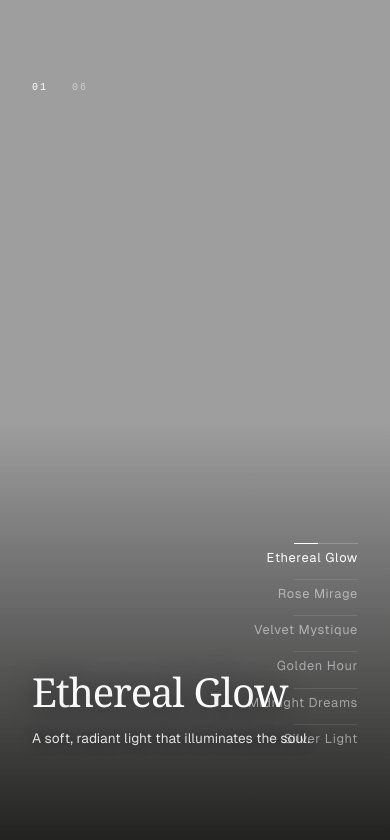
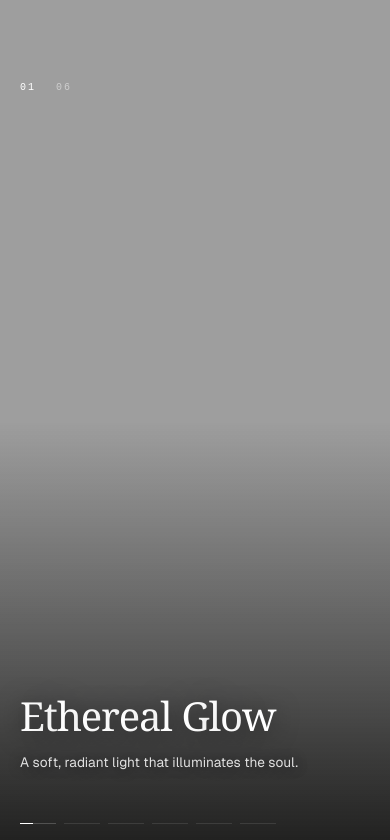
Before and after one commit to paritoshk/researcher_repo_personal_website, a Next.js app: page /demos/lumina in a window 390 px wide. Shown: the top 840 px of the page. Built offline with nearby package versions, Linux system fonts and the light colour scheme.

Commit message:
Mobile: centered dynamic-island nav, scroll-only research slider with touch support, non-overlapping slide nav
Co-Authored-By: Devin AI <158243242+devin-ai-integration[bot]@users.noreply.github.com>

```diff
--- a/app/page.tsx
+++ b/app/page.tsx
@@ -87,7 +87,7 @@ export default function Home() {
             Research
           </h2>
         </div>
-        <Lumina slides={gallerySlides} embedded scrollHijack />
+        <Lumina slides={gallerySlides} embedded scrollHijack autoSlide={false} />
       </section>
 
       <Section id="publications" eyebrow="Selected work" title="Publications">
--- a/components/ui/dynamic-island-nav.tsx
+++ b/components/ui/dynamic-island-nav.tsx
@@ -24,7 +24,7 @@ const DynamicIslandNav = () => {
       initial={{ y: -60, opacity: 0 }}
       animate={{ y: 0, opacity: 1 }}
       transition={{ duration: 0.8, delay: 0.3, ease: [0.16, 1, 0.3, 1] }}
-      className="fixed left-1/2 top-3 z-50 -translate-x-1/2"
+      className="pointer-events-none fixed inset-x-0 top-3 z-50 flex justify-center"
     >
       <motion.div
         animate={{
@@ -34,7 +34,7 @@ const DynamicIslandNav = () => {
           paddingBottom: compact ? 6 : 10,
         }}
         transition={{ duration: 0.4, ease: [0.16, 1, 0.3, 1] }}
-        className="flex items-center gap-3 rounded-full border border-white/10 bg-black/80 shadow-lg shadow-black/40 backdrop-blur-md sm:gap-5 md:gap-8"
+        className="pointer-events-auto flex items-center gap-3 rounded-full border border-white/10 bg-black/80 shadow-lg shadow-black/40 backdrop-blur-md sm:gap-5 md:gap-8"
       >
         <a href="#top" className="mr-1 hidden text-sm font-semibold tracking-tight text-primary sm:block">
           SG
--- a/components/ui/lumina-interactive-list.tsx
+++ b/components/ui/lumina-interactive-list.tsx
@@ -409,16 +409,35 @@ export function Component({
 
         if (scrollHijack) {
             let wheelLock = false;
+            const tryNavigate = (goingDown: boolean) => {
+                if (wheelLock || isTransitioning || !texturesLoaded) return;
+                wheelLock = true;
+                setTimeout(() => { wheelLock = false; }, 1400);
+                navigateToSlide(currentSlideIndex + (goingDown ? 1 : -1));
+            };
             root.addEventListener("wheel", (e: WheelEvent) => {
                 const goingDown = e.deltaY > 0;
                 const atEnd = currentSlideIndex === slides.length - 1;
                 const atStart = currentSlideIndex === 0;
                 if ((goingDown && !atEnd) || (!goingDown && !atStart)) {
                     e.preventDefault();
-                    if (wheelLock || isTransitioning || !texturesLoaded) return;
-                    wheelLock = true;
-                    setTimeout(() => { wheelLock = false; }, 1400);
-                    navigateToSlide(currentSlideIndex + (goingDown ? 1 : -1));
+                    tryNavigate(goingDown);
+                }
+            }, { passive: false });
+
+            let touchStartY = 0;
+            root.addEventListener("touchstart", (e: TouchEvent) => {
+                touchStartY = e.touches[0].clientY;
+            }, { passive: true });
+            root.addEventListener("touchmove", (e: TouchEvent) => {
+                const delta = touchStartY - e.touches[0].clientY;
+                const goingDown = delta > 0;
+                const atEnd = currentSlideIndex === slides.length - 1;
+                const atStart = currentSlideIndex === 0;
+                if (Math.abs(delta) > 24 && ((goingDown && !atEnd) || (!goingDown && !atStart))) {
+                    e.preventDefault();
+                    tryNavigate(goingDown);
+                    touchStartY = e.touches[0].clientY;
                 }
             }, { passive: false });
         }
--- a/components/ui/lumina.css
+++ b/components/ui/lumina.css
@@ -138,3 +138,40 @@
 .lumina-embedded:hover .slides-navigation {
   opacity: 1;
 }
+
+/* Mobile: keep side nav from overlapping the title/description */
+@media (max-width: 640px) {
+  .slide-content {
+    left: 1.25rem;
+    right: 1.25rem;
+    bottom: 4.5rem;
+    max-width: none;
+  }
+  .slides-navigation {
+    left: 1.25rem;
+    right: 1.25rem;
+    bottom: 1.25rem;
+    flex-direction: row;
+    justify-content: flex-start;
+    gap: 0.5rem;
+    text-align: left;
+  }
+  .slide-nav-title {
+    display: none;
+  }
+  .slide-progress-line {
+    width: 2.25rem;
+  }
+  .lumina-embedded .slides-navigation {
+    opacity: 1;
+  }
+  .lumina-embedded .slide-content {
+    bottom: 3.5rem;
+  }
+  .slide-number {
+    left: 1.25rem;
+  }
+  .slide-total {
+    left: 3.5rem;
+  }
+}
```
